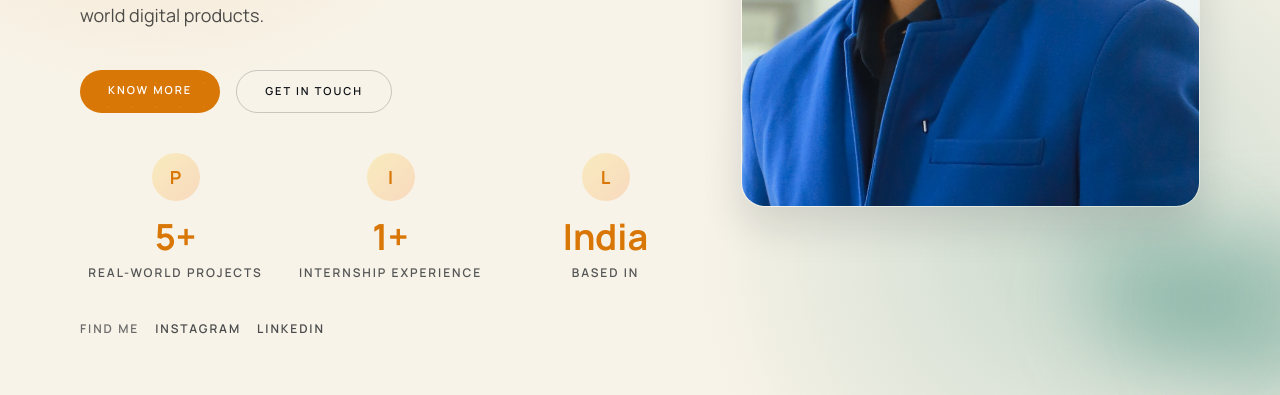
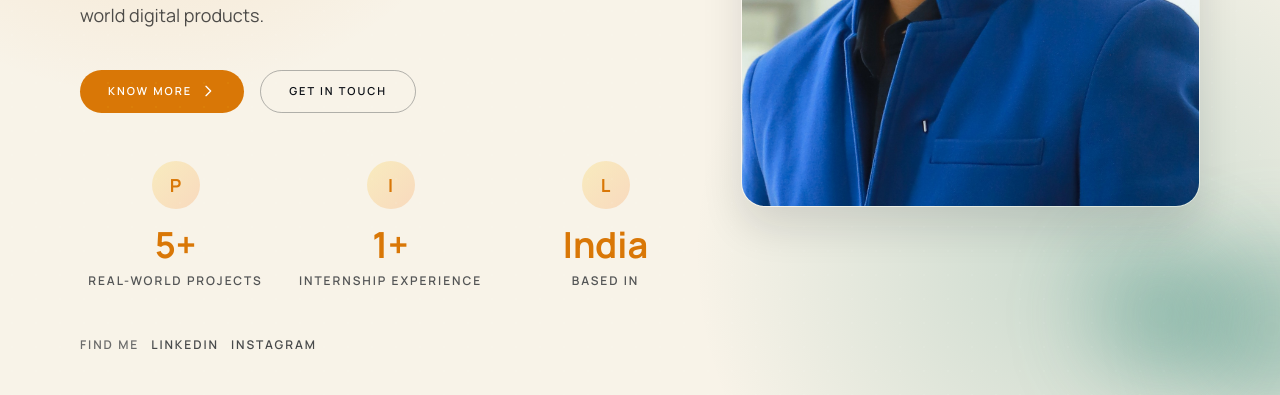
Before and after one commit to sandeshvengala/sandesh-GD-P-portfolio, a React (Vite) app: page / in a window 1280 px wide. Shown: the part 557-952 px from the top of the page. Built offline with nearby package versions, Linux system fonts and the light colour scheme; no server answers; the HTML template or start-up script is replaced by a standard one.

Commit message:
Refine Home page design: add arrow icon to Know More button, adjust spacing, reorder social links to LinkedIn first

```diff
--- a/src/data/siteContent.js
+++ b/src/data/siteContent.js
@@ -9,6 +9,6 @@ export const aboutProfileImageUrl = '/assets/images/designer-profile.jpg';
 export const contactEndpoint = import.meta.env.VITE_CONTACT_ENDPOINT || '';
 
 export const socialLinks = [
-  { label: 'Instagram', href: 'https://www.instagram.com/saandyyy.v/' },
-  { label: 'LinkedIn', href: 'https://www.linkedin.com/in/sandeshvengala' }
+  { label: 'LinkedIn', href: 'https://www.linkedin.com/in/sandeshvengala' },
+  { label: 'Instagram', href: 'https://www.instagram.com/saandyyy.v/' }
 ];
--- a/src/pages/Home.jsx
+++ b/src/pages/Home.jsx
@@ -89,22 +89,25 @@ export default function Home() {
               real-world digital products.
             </p>
 
-            <div className="mt-10 flex flex-wrap gap-4">
+            <div className="mt-10 flex flex-wrap gap-3 sm:gap-4">
               <Link
                 to="/about"
-                className="rounded-full bg-accent px-7 py-3 text-[11px] font-semibold uppercase tracking-[0.18em] text-white transition hover:-translate-y-1"
+                className="inline-flex items-center gap-2 rounded-full bg-accent px-6 py-2.5 text-[11px] font-semibold uppercase tracking-[0.18em] text-white transition hover:scale-105 md:px-7 md:py-3"
               >
                 Know More
+                <svg className="h-4 w-4" fill="none" stroke="currentColor" viewBox="0 0 24 24">
+                  <path strokeLinecap="round" strokeLinejoin="round" strokeWidth={2} d="M9 5l7 7-7 7" />
+                </svg>
               </Link>
               <Link
                 to="/contact"
-                className="rounded-full border border-ink/20 px-7 py-3 text-[11px] font-semibold uppercase tracking-[0.18em] transition hover:border-accent hover:text-accent dark:border-paper/25"
+                className="inline-flex items-center rounded-full border border-ink/30 px-6 py-2.5 text-[11px] font-semibold uppercase tracking-[0.18em] text-ink transition hover:border-accent hover:text-accent dark:border-paper/30 dark:text-paper/80 dark:hover:text-accent md:px-7 md:py-3"
               >
                 Get In Touch
               </Link>
             </div>
 
-            <div className="mt-10 grid gap-6 sm:grid-cols-3">
+            <div className="mt-12 grid gap-6 sm:grid-cols-3">
               {highlightStats.map((item, idx) => (
                 <article
                   key={item.label}
@@ -123,7 +126,7 @@ export default function Home() {
               ))}
             </div>
 
-            <div className="mt-10 flex flex-wrap items-center gap-4">
+            <div className="mt-12 flex flex-wrap items-center gap-3">
               <span className="text-xs font-semibold uppercase tracking-[0.16em] text-ink/60 dark:text-paper/65">Find Me</span>
               {socialLinks.map((item) => (
                 <a
```
